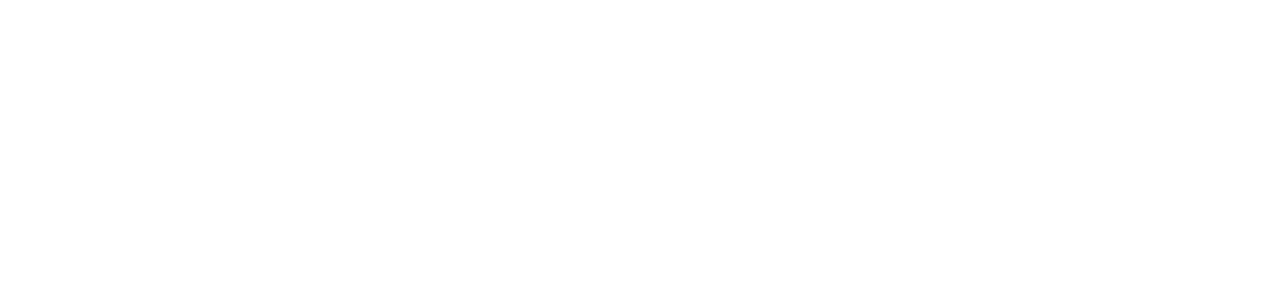
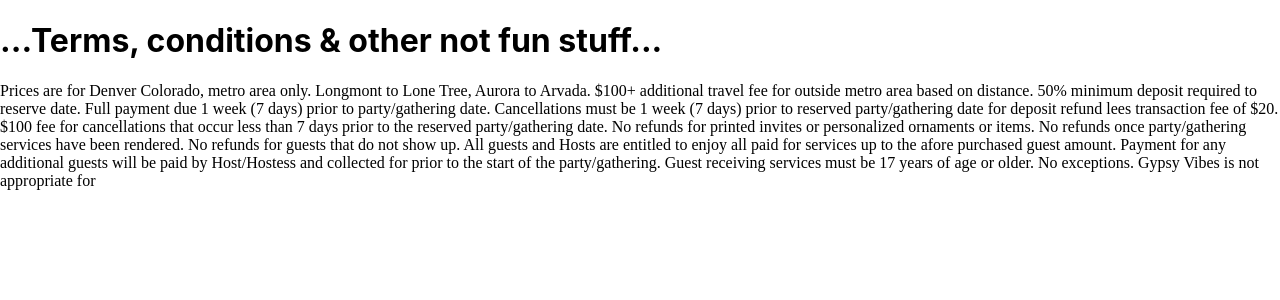
Before and after one commit to ADavidson02/gypsy_vibes, a React (Create React App) app: page /termsandconditions in a window 1280 px wide. Shown: the top 300 px of the page. Built offline with nearby package versions, Linux system fonts and the light colour scheme.

Commit message:
Update routes

```diff
--- a/src/index.js
+++ b/src/index.js
@@ -3,14 +3,16 @@ import ReactDOM from 'react-dom/client';
 import './index.css';
 import App from './App';
 import reportWebVitals from './reportWebVitals';
-import { BrowserRouter } from 'react-router-dom';
+import { BrowserRouter, Routes, Route } from 'react-router-dom';
+import TermsAndConditions from './components/termsAndConditions/termsAndConditions';
 
 const root = ReactDOM.createRoot(document.getElementById('root'));
 root.render(
   <BrowserRouter>
-    <React.StrictMode>
-      <App />
-    </React.StrictMode>
+    <Routes>
+      <Route path='/' element={<App />} />
+      <Route path='termsandconditions' element={<TermsAndConditions />} />
+    </Routes>
   </BrowserRouter>
 );
 
```
